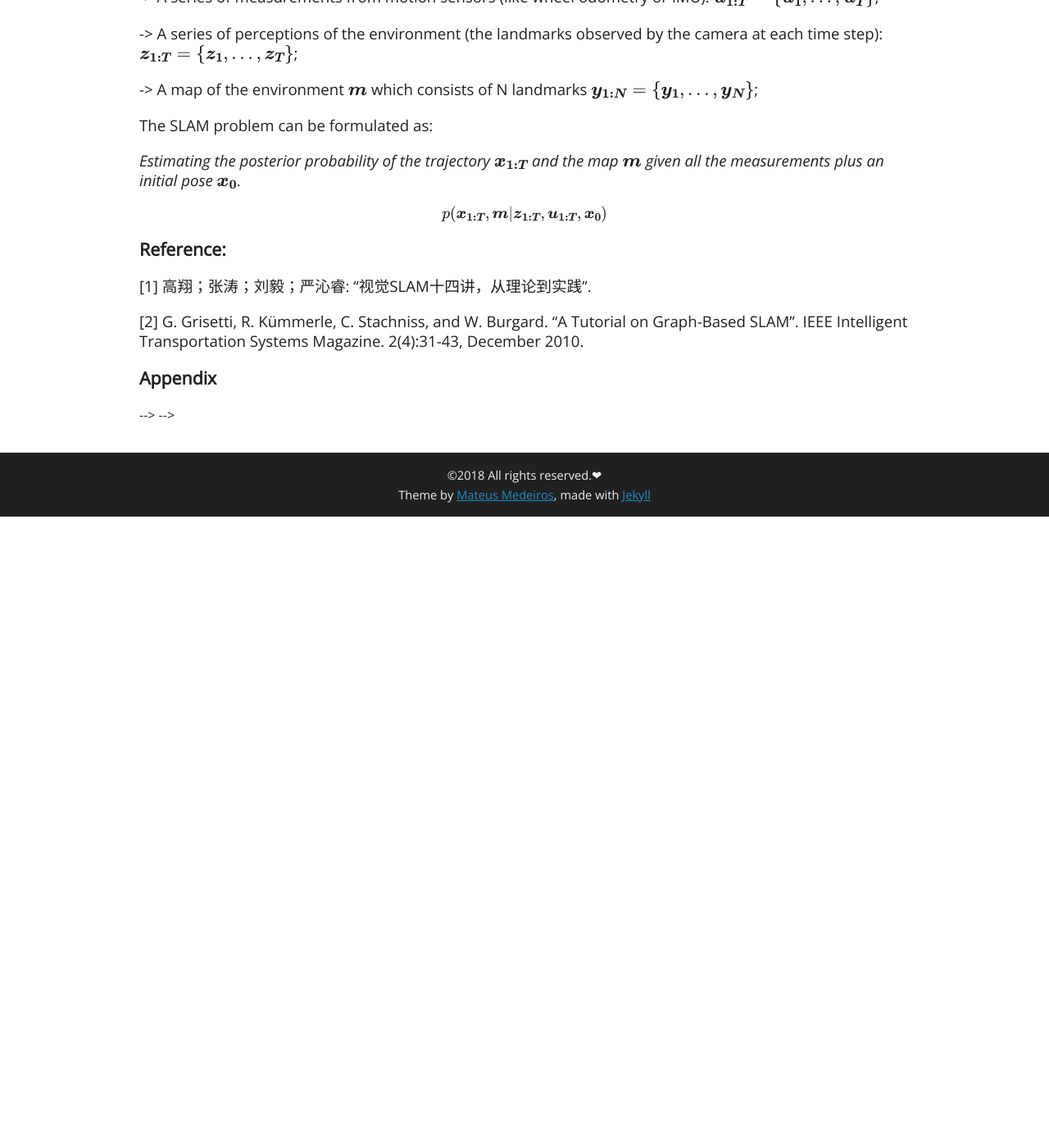
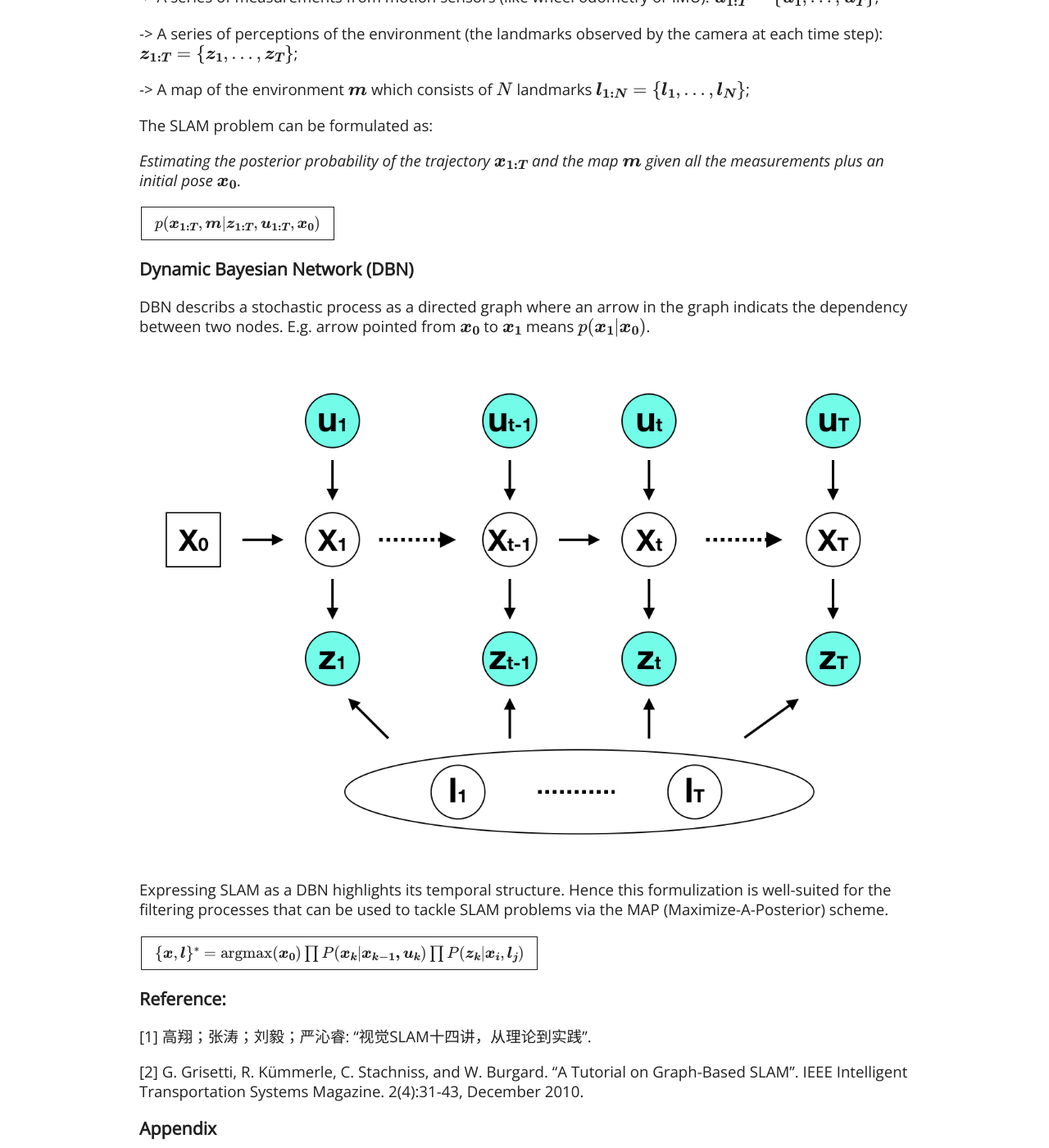
Before and after one commit to YuhangMing/YuhangMing.github.io, a Jekyll site: the page built from _posts/2018-10-07-graph-based-SLAM.markdown, in a window 1280 px wide and 1400 px high, scrolled down 445 px. Shown: the whole window at 82% size. Built offline with Jekyll 4.4.1, drawn with Linux system fonts in a browser that asks for light colours; formulas are drawn with MathJax 3; comment, search, counter and statistics services are not loaded; before the commit the page ends 1075 px from its top, so only the background shows below that; some of the changed text lies outside the part shown.

Commit message:
dynamic bayesian network

```diff
--- a/_posts/2018-10-07-graph-based-SLAM.markdown
+++ b/_posts/2018-10-07-graph-based-SLAM.markdown
@@ -1,6 +1,6 @@
 ---
 layout: post
-title:  "Graph Based SLAM"
+title:  "Graph-Based SLAM"
 date:   2018-10-07 16:17:00 -0200
 description: details about the graph based SLAM and its probabilistic formulation.
 permalink: /graph-based-SLAM/
@@ -16,13 +16,26 @@ permalink: /graph-based-SLAM/
 
   -> A series of perceptions of the environment (the landmarks observed by the camera at each time step): $$ \boldsymbol{z_{1:T}} = \{ \boldsymbol{z_1}, \dots, \boldsymbol{z_T} \} $$;
 
-  -> A map of the environment $$ \boldsymbol{m} $$ which consists of N landmarks $$ \boldsymbol{y_{1:N}} = \{ \boldsymbol{y_1}, \dots, \boldsymbol{y_N} \} $$;
+  -> A map of the environment $$ \boldsymbol{m} $$ which consists of $$N$$ landmarks $$ \boldsymbol{l_{1:N}} = \{ \boldsymbol{l_1}, \dots, \boldsymbol{l_N} \} $$;
 
   The SLAM problem can be formulated as:
 
   *Estimating the posterior probability of the trajectory* $$\boldsymbol{x_{1:T}}$$ *and the map* $$\boldsymbol{m}$$ *given all the measurements plus an initial pose* $$\boldsymbol{x_0}$$.
 
-  $$ p(\boldsymbol{x_{1:T}}, \boldsymbol{m} \vert \boldsymbol{z_{1:T}}, \boldsymbol{u_{1:T}}, \boldsymbol{x_0}) $$
+  | $$ p(\boldsymbol{x_{1:T}}, \boldsymbol{m} \vert \boldsymbol{z_{1:T}}, \boldsymbol{u_{1:T}}, \boldsymbol{x_0}) $$ |
+
+
+### Dynamic Bayesian Network (DBN)
+
+  DBN describs a stochastic process as a directed graph where an arrow in the graph indicats the dependency between two nodes. E.g. arrow pointed from $$\boldsymbol{x_0}$$ to $$\boldsymbol{x_1}$$ means $$p(\boldsymbol{x_1} \vert \boldsymbol{x_0})$$.
+
+  ![Image](\assets\img\graph-based-slam\DBN.png)
+
+  Expressing SLAM as a DBN highlights its temporal structure. Hence this formulization is well-suited for the filtering processes that can be used to tackle SLAM problems via the MAP (Maximize-A-Posterior) scheme.
+
+  | $$ \{ \boldsymbol{x}, \boldsymbol{l} \}^* = \mathrm{argmax}(\boldsymbol{x_0}) \prod P(\boldsymbol{x_k} \vert \boldsymbol{x_{k-1}, \boldsymbol{u_k}}) \prod P(\boldsymbol{z_k} \vert \boldsymbol{x_i}, \boldsymbol{l_j}) $$ |
+
+
 
 
 ### Reference:
```
Also changed, not shown: assets/img/graph-based-slam/DBN.png (added), 1 other file.
